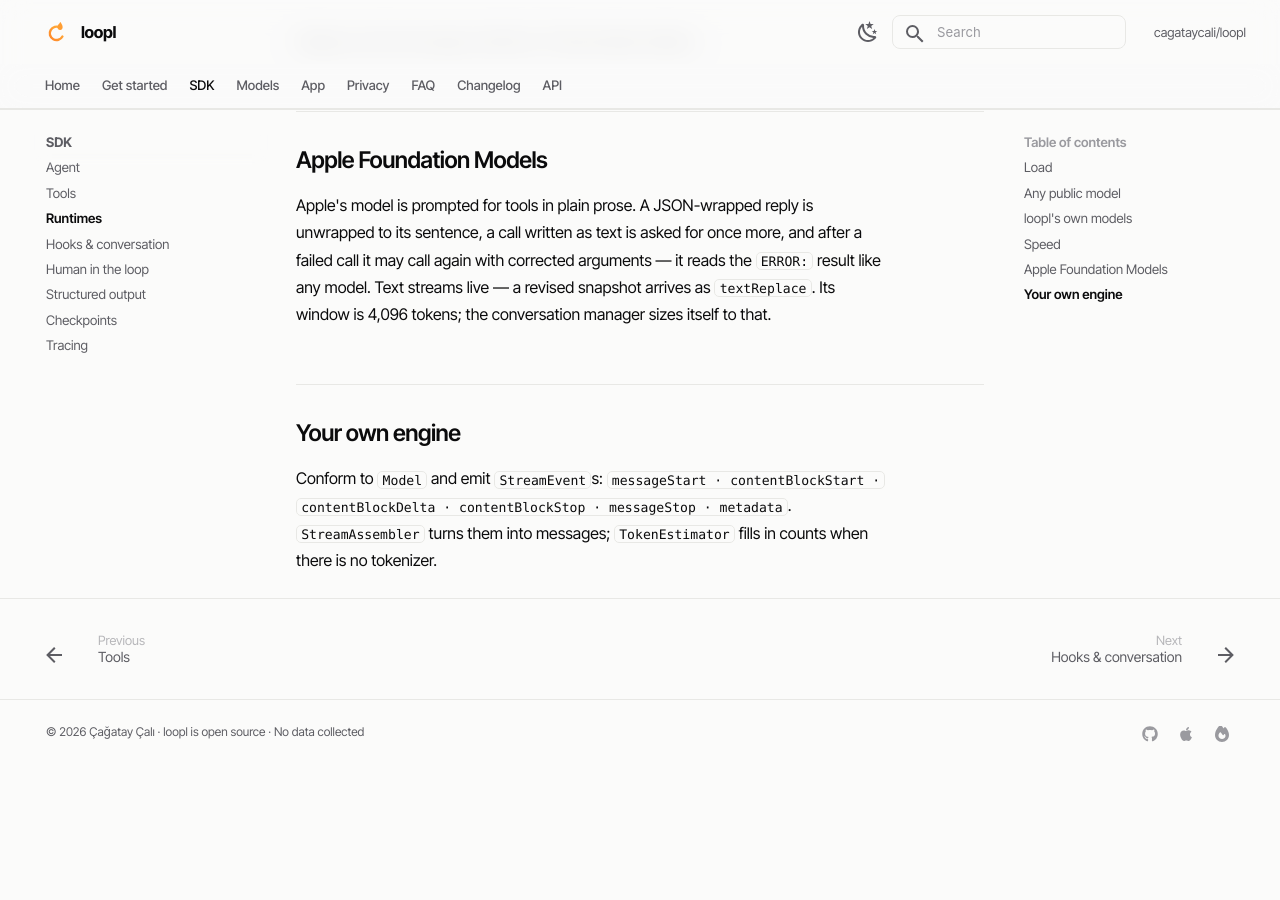
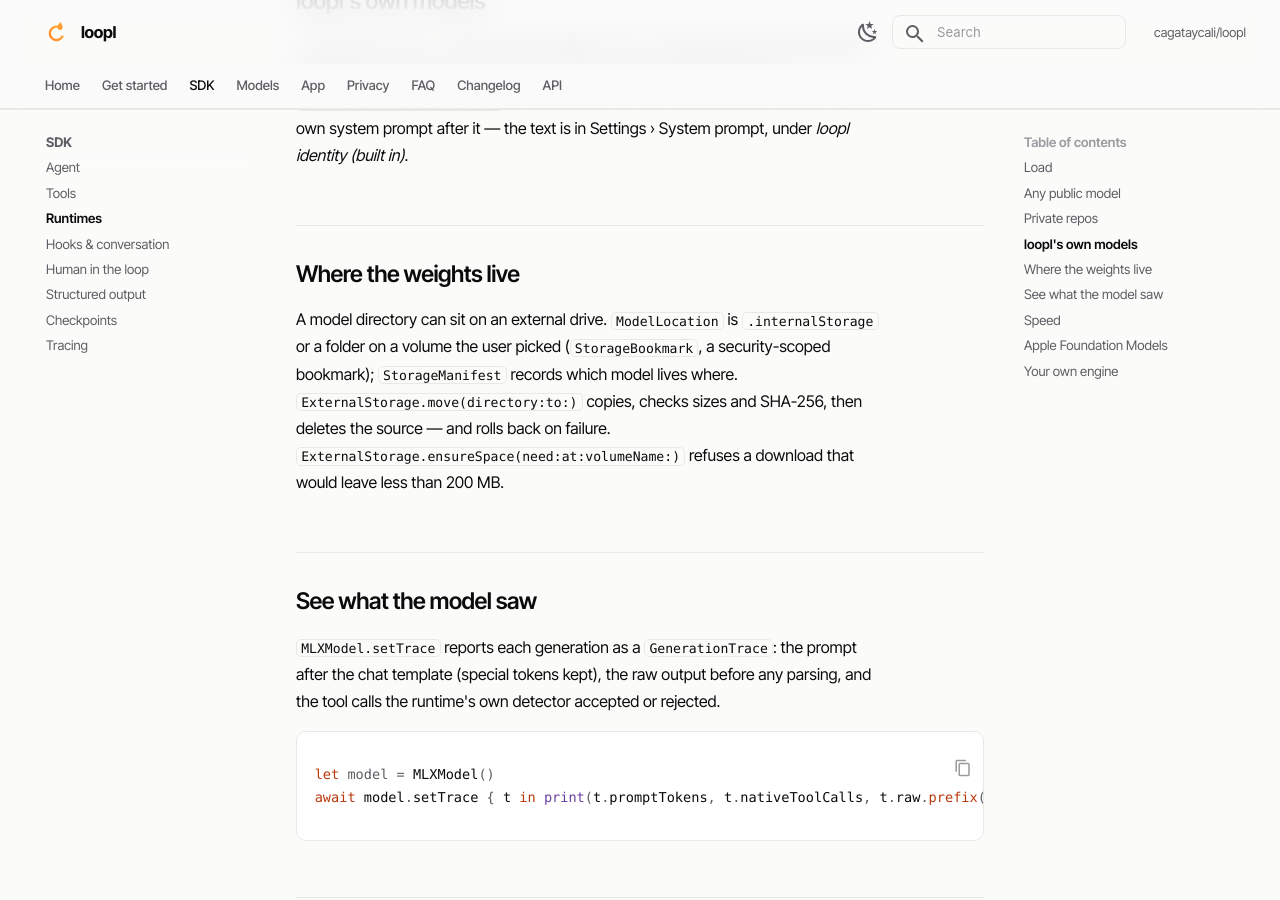
Before and after one commit to cagataycali/loopl, an MkDocs documentation site: the page built from docs/sdk/models.md, in a window 1280 px wide and 900 px high, scrolled down 2899 px. Built offline with MkDocs 1.6.1 and Material for MkDocs 9.7.7, drawn with Linux system fonts in a browser that asks for light colours; before the commit the page ends 3663 px from its top, so only the background shows below that; some of the changed text lies outside the part shown.

Commit message:
docs(sdk): ERROR results + trained tool-spec order, audio marker, private repos, external storage, GenerationTrace

````diff
--- a/docs/sdk/models.md
+++ b/docs/sdk/models.md
@@ -56,7 +56,22 @@
 let spec = try await hub.resolve(hits[0].id)                 // runtime, size, context, RAM need
 ```
 
-`ModelSpec.minRAMGB` and `ctxUsable8GB` are what the app checks before a download. The bundled `Catalog` is listed on [Models](../models.md).
+`ModelSpec.minRAMGB` and `ctxUsable8GB` are what the app checks before a download.
+
+## Private repos
+
+Hand both a token provider and the same calls reach the user's private repos. `HFTokenProvider` is a closure, read per request, so signing out takes effect at once; `HFAccount` keeps one token in the Keychain.
+
+```swift
+// snippet: compile(wrap)
+let account = HFAccount.shared                                   // try account.setToken("hf_…") once
+let hub = HubCatalog(token: account.provider)
+let downloader = HFDownloader(token: account.provider)
+let mine = try await hub.mine(author: account.username ?? "me")  // MLX + GGUF, private ones included
+_ = (mine, downloader)
+```
+
+Without a token both stay anonymous. A redirect to the CDN drops the authorization header. The bundled `Catalog` is listed on [Models](../models.md).
 
 A repo exported with transformers 5 names a `tokenizer_class` the Swift tokenizer has never heard of (`Qwen3_5Tokenizer`). The MLX runtime loads it anyway — the BPE in `tokenizer.json` is the same — and when a load still fails on those files, `HFDownloader.repairSmallFiles` refreshes only the small files whose git blob hash differs from the Hub's; the weights stay. `TokenizerFiles.audit(dir)` tells you beforehand.
 
@@ -70,6 +85,20 @@
 `cagataydev/loopl-*` (and any repo tagged `loopl`, including one you trained from the app) carry `ModelSpec.persona == .loopl`.
 They were trained with `LooplPersona.systemPrompt` as their system turn, so the app sends it first and your own system prompt
 after it — the text is in Settings › System prompt, under *loopl identity (built in)*.
+
+## Where the weights live
+
+A model directory can sit on an external drive. `ModelLocation` is `.internalStorage` or a folder on a volume the user picked (`StorageBookmark`, a security-scoped bookmark); `StorageManifest` records which model lives where. `ExternalStorage.move(directory:to:)` copies, checks sizes and SHA-256, then deletes the source — and rolls back on failure. `ExternalStorage.ensureSpace(need:at:volumeName:)` refuses a download that would leave less than 200 MB.
+
+## See what the model saw
+
+`MLXModel.setTrace` reports each generation as a `GenerationTrace`: the prompt after the chat template (special tokens kept), the raw output before any parsing, and the tool calls the runtime's own detector accepted or rejected.
+
+```swift
+// snippet: compile(wrap,runtimes)
+let model = MLXModel()
+await model.setTrace { t in print(t.promptTokens, t.nativeToolCalls, t.raw.prefix(80)) }
+```
 
 ## Speed
 
````
Also changed, not shown: docs/changelog.md (+1 -0 lines), docs/sdk/tools.md (+4 -0 lines).
